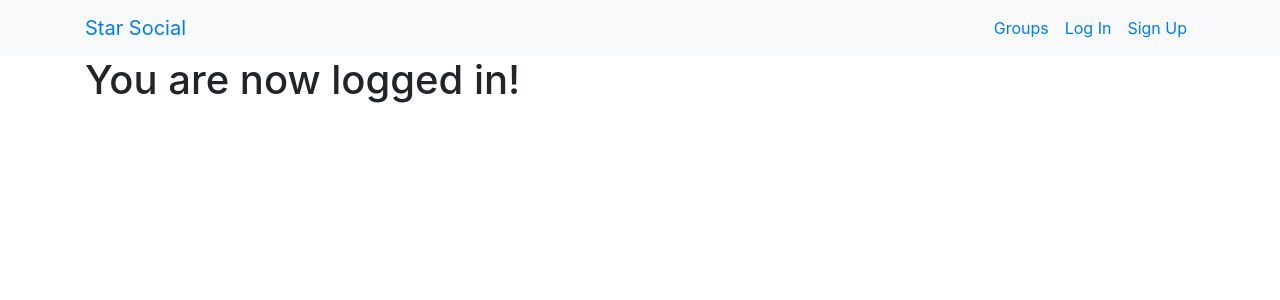
After one commit to dlm6693/Full-Stack-Django-Course, a Django app: page /test/ in a window 1280 px wide. The commit adds this page. Shown: the top 300 px of the page. Run offline with Django 3.2, Linux system fonts and the light colour scheme; some libraries are stand-ins or nearby versions.

Commit message:
login and signup templates done

```diff
--- a/django_stuff/simple_social/accounts/templates/accounts/login.html
+++ b/django_stuff/simple_social/accounts/templates/accounts/login.html
@@ -6,7 +6,7 @@
     <h1>Log In</h1>
     <form method="POST">
         {% csrf_token %}
-        {% bootstrap_form %}
+        {% bootstrap_form form %}
         <input type="submit" value="Log In" class="btn btn-primary">
 
     </form>
--- a/django_stuff/simple_social/accounts/templates/accounts/signup.html
+++ b/django_stuff/simple_social/accounts/templates/accounts/signup.html
@@ -6,7 +6,7 @@
     <h1>Sign Up</h1>
     <form method="POST">
         {% csrf_token %}
-        {% bootstrap_form %}
+        {% bootstrap_form form %}
         <input type="submit" value="Sign Up" class="btn btn-primary">
 
     </form>
--- a/django_stuff/simple_social/accounts/views.py
+++ b/django_stuff/simple_social/accounts/views.py
@@ -4,6 +4,6 @@ from django.views.generic import CreateView
 from . import forms
 # Create your views here.
 class SignUp(CreateView):
-    form_class = forms.UserCreationForm
+    form_class = forms.UserCreateForm
     success_url = reverse_lazy('login')
     template_name = 'accounts/signup.html'
--- a/django_stuff/simple_social/simple_social/settings.py
+++ b/django_stuff/simple_social/simple_social/settings.py
@@ -121,3 +121,6 @@ USE_TZ = True
 
 STATIC_URL = '/static/'
 STATICFILES_DIR = [os.path.join(BASE_DIR, 'static')]
+
+LOGIN_REDIRECT_URL = 'test'
+LOGOUT_REDIRECT_URL = 'thanks'
--- a/django_stuff/simple_social/simple_social/urls.py
+++ b/django_stuff/simple_social/simple_social/urls.py
@@ -22,4 +22,6 @@ urlpatterns = [
     path('', views.HomePage.as_view(), name='home'),
     path('accounts/', include('accounts.urls', namespace='accounts')),
     path('accounts/', include('django.contrib.auth.urls')),
+    path('test/', views.TestPage.as_view(), name='test'),
+    path('thanks/', views.ThanksPage.as_view(), name='thanks'),
 ]
--- a/django_stuff/simple_social/simple_social/views.py
+++ b/django_stuff/simple_social/simple_social/views.py
@@ -1,4 +1,10 @@
 from django.views.generic import TemplateView
+
+class TestPage(TemplateView):
+    template_name = 'test.html'
+
+class ThanksPage(TemplateView):
+    template_name = 'thanks.html'
 
 class HomePage(TemplateView):
     template_name = 'index.html'
--- a/django_stuff/simple_social/templates/base.html
+++ b/django_stuff/simple_social/templates/base.html
@@ -1,4 +1,5 @@
 <!DOCTYPE html>
+{% load staticfiles %}
 <html>
     <head>
         <meta charset="utf-8">
@@ -15,10 +16,10 @@
         <link href="https://fonts.googleapis.com/css?family=Montserrat&display=swap" rel="stylesheet">
 
         {% comment %} CSS {% endcomment %}
-        <link rel="stylesheet" href="{% static 'simple_social/css/master.css' %}">
+        <link rel="stylesheet" href="{% static 'css/master.css' %}">
    </head>
     <body>
-        <nav class="navbar mynav" role="navigation" id="navbar">
+        <nav class="navbar navbar-expand-sm bg-light mynav" role="navigation" id="navbar">
             <div class="container">
                 <a class="navbar-brand mynav" href="{% url 'home' %}">Star Social</a>
 
@@ -26,12 +27,12 @@
                     {% if user.is_authenticated %}
                         <li class="nav-item"><a class="nav-link" href="#">Post</a></li>
                         <li class="nav-item"><a class="nav-link" href="#">Groups</a></li>
-                        <li class="nav-item"><a class="nav-link" href="#">Create Groups</a></li>
-                        <li class="nav-item"><a class="nav-link" href="#">Log Out</a></li>
+                        <li class="nav-item"><a class="nav-link" href="#">Create Group</a></li>
+                        <li class="nav-item"><a class="nav-link" href="{% url 'accounts:logout' %}">Log Out</a></li>
                     {% else %}
                         <li class="nav-item"><a class="nav-link" href="#">Groups</a></li>
-                        <li class="nav-item"><a class="nav-link" href="{% url 'accounts:login' %">Log In</a></li>
-                        <li class="nav-item"><a class="nav-link" href="{% url 'accounts:signup' %">Sign Up</a></li>
+                        <li class="nav-item"><a class="nav-link" href="{% url 'accounts:login' %}">Log In</a></li>
+                        <li class="nav-item"><a class="nav-link" href="{% url 'accounts:signup' %}">Sign Up</a></li>
                     {% endif%}
 
                 </ul>
--- /dev/null
+++ b/django_stuff/simple_social/templates/test.html
@@ -0,0 +1,4 @@
+{% extends "base.html" %}
+{% block content %}
+<h1>You are now logged in!</h1>
+{% endblock %}
--- /dev/null
+++ b/django_stuff/simple_social/templates/thanks.html
@@ -0,0 +1,4 @@
+{% extends "base.html" %}
+{% block content %}
+<h1>Thanks for visiting, come back soon!</h1>
+{% endblock %}
```
Also changed, not shown: django_stuff/simple_social/accounts/migrations/0001_initial.py (added), django_stuff/simple_social/db.sqlite3.
